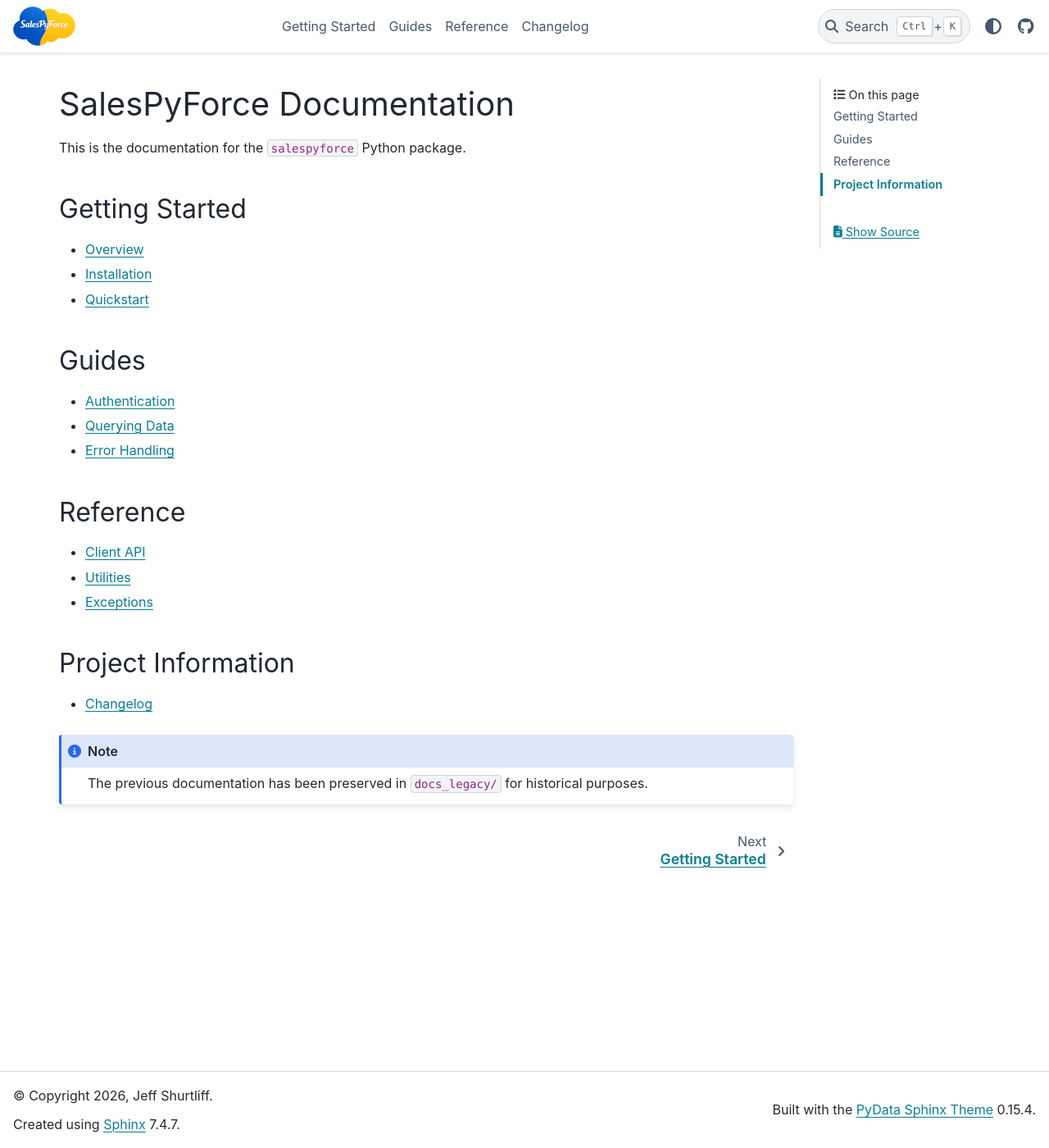
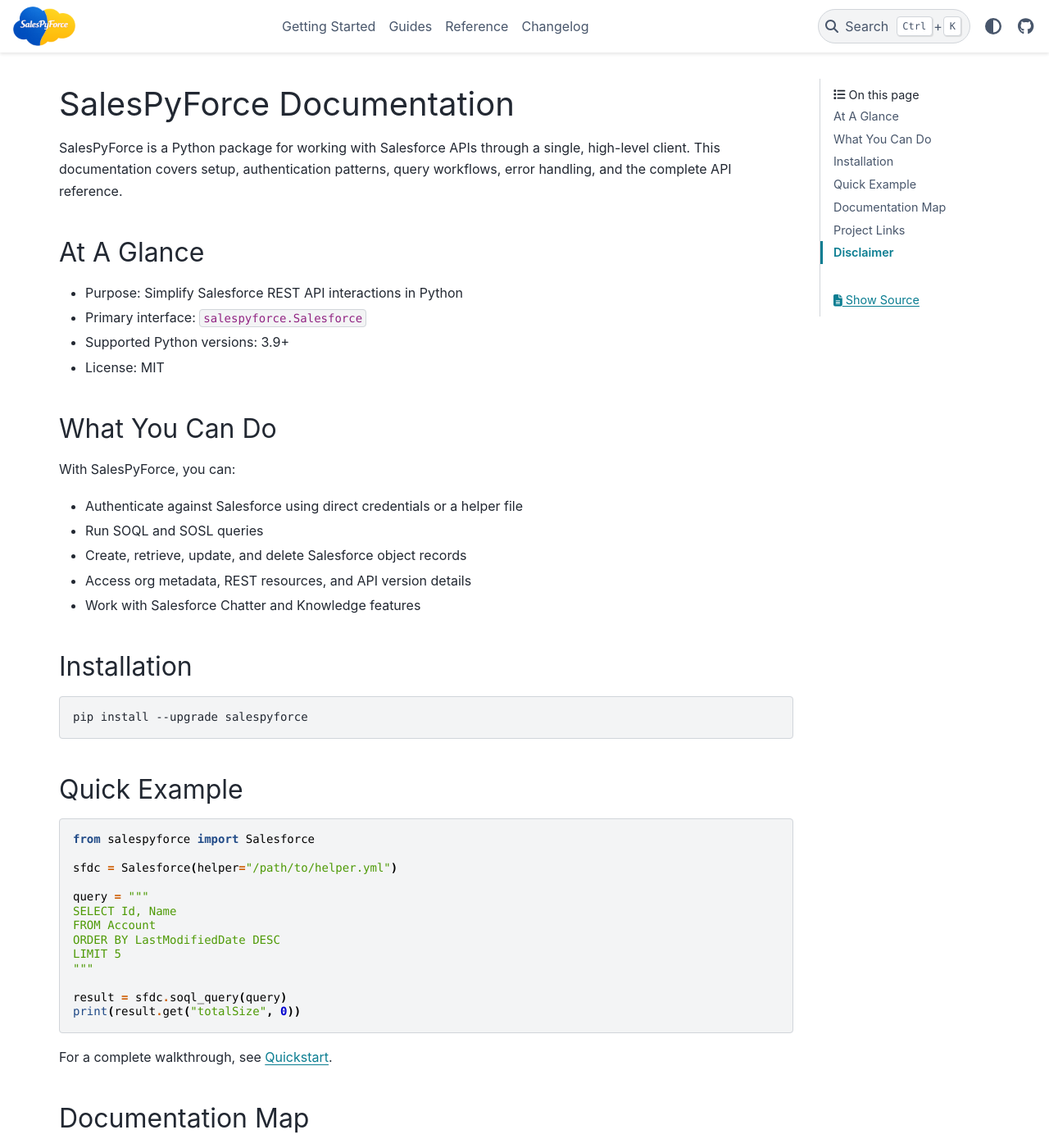
Before and after one commit to jeffshurtliff/salespyforce, a Sphinx documentation site: the page built from docs/index.md, in a window 1280 px wide and 1400 px high. Shown: the whole window at 82% size. Built offline with Sphinx 7.4.7 and the PyData theme 0.15.4, drawn with Linux system fonts in a browser that asks for light colours; some of the changed text lies outside the part shown.

Commit message:
Fully populated the documentation home page (docs/index.md)

````diff
--- a/docs/index.md
+++ b/docs/index.md
@@ -1,6 +1,8 @@
 # SalesPyForce Documentation
 
-This is the documentation for the `salespyforce` Python package.
+SalesPyForce is a Python package for working with Salesforce APIs through a
+single, high-level client. This documentation covers setup, authentication
+patterns, query workflows, error handling, and the complete API reference.
 
 ```{toctree}
 :maxdepth: 1
@@ -12,29 +14,85 @@
 CHANGELOG
 ```
 
-## Getting Started
+## At A Glance
 
-- {doc}`getting-started/overview`
-- {doc}`getting-started/installation`
-- {doc}`getting-started/quickstart`
+- Purpose: Simplify Salesforce REST API interactions in Python
+- Primary interface: `salespyforce.Salesforce`
+- Supported Python versions: 3.9+
+- License: MIT
 
-## Guides
+## What You Can Do
 
-- {doc}`guides/authentication`
-- {doc}`guides/querying`
-- {doc}`guides/error-handling`
+With SalesPyForce, you can:
 
-## Reference
+- Authenticate against Salesforce using direct credentials or a helper file
+- Run SOQL and SOSL queries
+- Create, retrieve, update, and delete Salesforce object records
+- Access org metadata, REST resources, and API version details
+- Work with Salesforce Chatter and Knowledge features
 
-- {doc}`reference/client`
-- {doc}`reference/utilities`
-- {doc}`reference/exceptions`
+## Installation
 
-## Project Information
-- {doc}`CHANGELOG`
+```bash
+pip install --upgrade salespyforce
+```
 
+## Quick Example
 
+```python
+from salespyforce import Salesforce
+
+sfdc = Salesforce(helper="/path/to/helper.yml")
+
+query = """
+SELECT Id, Name
+FROM Account
+ORDER BY LastModifiedDate DESC
+LIMIT 5
+"""
+
+result = sfdc.soql_query(query)
+print(result.get("totalSize", 0))
+```
+
+For a complete walkthrough, see {doc}`getting-started/quickstart`.
+
+## Documentation Map
+
+### Getting Started
+
+- {doc}`getting-started/overview`: package capabilities and requirements
+- {doc}`getting-started/installation`: installation and environment setup
+- {doc}`getting-started/quickstart`: minimal end-to-end usage example
+
+### Guides
+
+- {doc}`guides/authentication`: credential patterns and helper-file usage
+- {doc}`guides/querying`: SOQL and SOSL examples and best practices
+- {doc}`guides/error-handling`: exceptions, diagnostics, and recovery patterns
+
+### API Reference
+
+- {doc}`reference/client`: `Salesforce` class and client-facing modules
+- {doc}`reference/utilities`: utility functions and helpers
+- {doc}`reference/exceptions`: exception classes and error helpers
+
+### Project Information
+
+- {doc}`CHANGELOG`: release history and notable changes
+
+## Project Links
+
+- Source code: <https://github.com/jeffshurtliff/salespyforce>
+- Package index: <https://pypi.org/project/salespyforce/>
+- Issue tracker: <https://github.com/jeffshurtliff/salespyforce/issues>
+
+## Disclaimer
+
+SalesPyForce is an unofficial package and is not endorsed or supported by
+[Salesforce Inc](https://www.salesforce.com).
 
 ```{note}
-The previous documentation has been preserved in `docs_legacy/` for historical purposes.
+Previous documentation has been preserved in `docs_legacy/` for historical
+reference.
 ```
````
